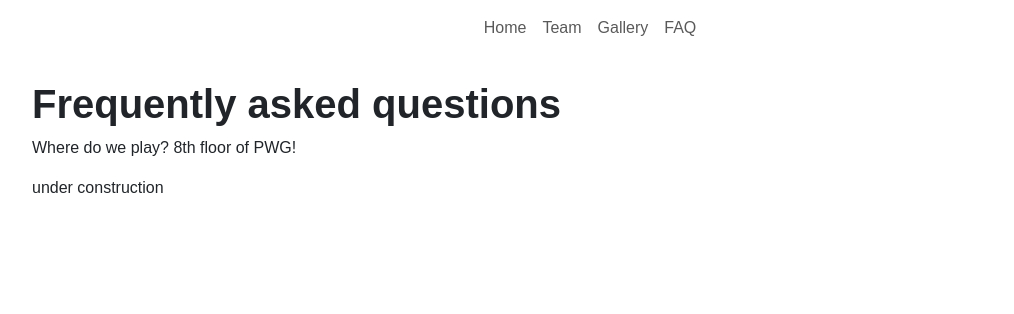
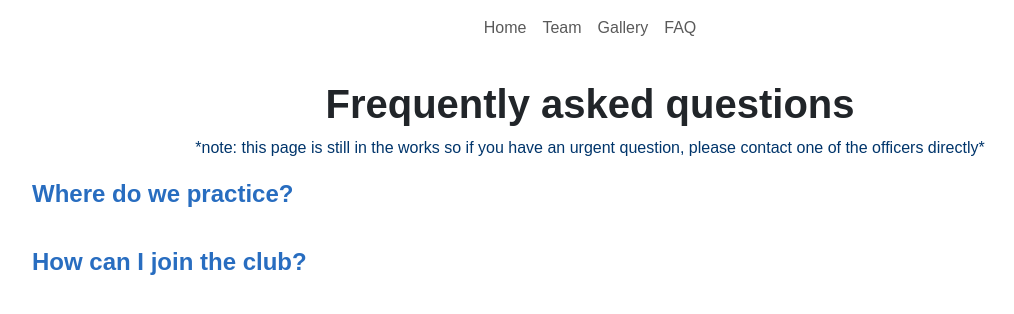
Before and after one commit to Ragyudy/yalebadminton, a React (Vite) app: page /Faq in a window 1280 px wide. Shown: the top 314 px of the page, without its empty margins (50-1064 px from the left). Built offline with nearby package versions, Linux system fonts and the light colour scheme; a web font is replaced by a local one.

Commit message:
faq w toggle

```diff
--- a/src/pages/Faq.tsx
+++ b/src/pages/Faq.tsx
@@ -1,14 +1,79 @@
+import { useState } from "react";
 import Container from "react-bootstrap/Container";
+import styled, { css } from "styled-components";
 import NavBar from "../components/NavBar";
 
+const Title = styled.h1`
+  text-align: center;
+`;
+
+const Note = styled.p`
+  text-align: center;
+  color: #00356b;
+  transition: color 0.3s ease;
+
+  &:hover {
+    color: #286dc0;
+  }
+`;
+
+const Question = styled.div`
+  font-size: 1.5rem;
+  font-weight: bold;
+  margin: 1rem 0;
+  cursor: pointer;
+  color: #286dc0;
+`;
+
+const Answer = styled.div<{ show: boolean }>`
+  font-size: 1.2rem;
+  margin: 0.5rem 0;
+  max-height: 0;
+  overflow: hidden;
+  opacity: 0;
+  transition: max-height 0.4s ease, opacity 0.4s ease;
+
+  ${({ show }) =>
+    show &&
+    css`
+      max-height: 500px;
+      opacity: 1;
+    `}
+`;
+
 function Faq() {
+  const [openQuestions, setOpenQuestions] = useState<number[]>([]);
+
+  const toggleAnswer = (index: number) => {
+    setOpenQuestions((prev) =>
+      prev.includes(index) ? prev.filter((i) => i !== index) : [...prev, index]
+    );
+  };
+
   return (
     <>
       <NavBar />
       <Container style={{ paddingTop: "10vh" }}>
-        <h1>Frequently asked questions</h1>
-        <p>Where do we play? 8th floor of PWG!</p>
-        <p> under construction </p>
+        <Title>Frequently asked questions</Title>
+        <Note>
+          *note: this page is still in the works so if you have an urgent
+          question, please contact one of the officers directly*
+        </Note>
+        <Question onClick={() => toggleAnswer(0)}>
+          Where do we practice?
+        </Question>
+        <Answer show={openQuestions.includes(0)}>
+          Our practices are held on the 8th floor of the Payne Whitney Gymnasium
+          (PWG).
+        </Answer>
+
+        <Question onClick={() => toggleAnswer(1)}>
+          How can I join the club?
+        </Question>
+        <Answer show={openQuestions.includes(1)}>
+          We host tryouts at the beginning of each semester. Please check our
+          instagram for updates.
+        </Answer>
       </Container>
     </>
   );
```
